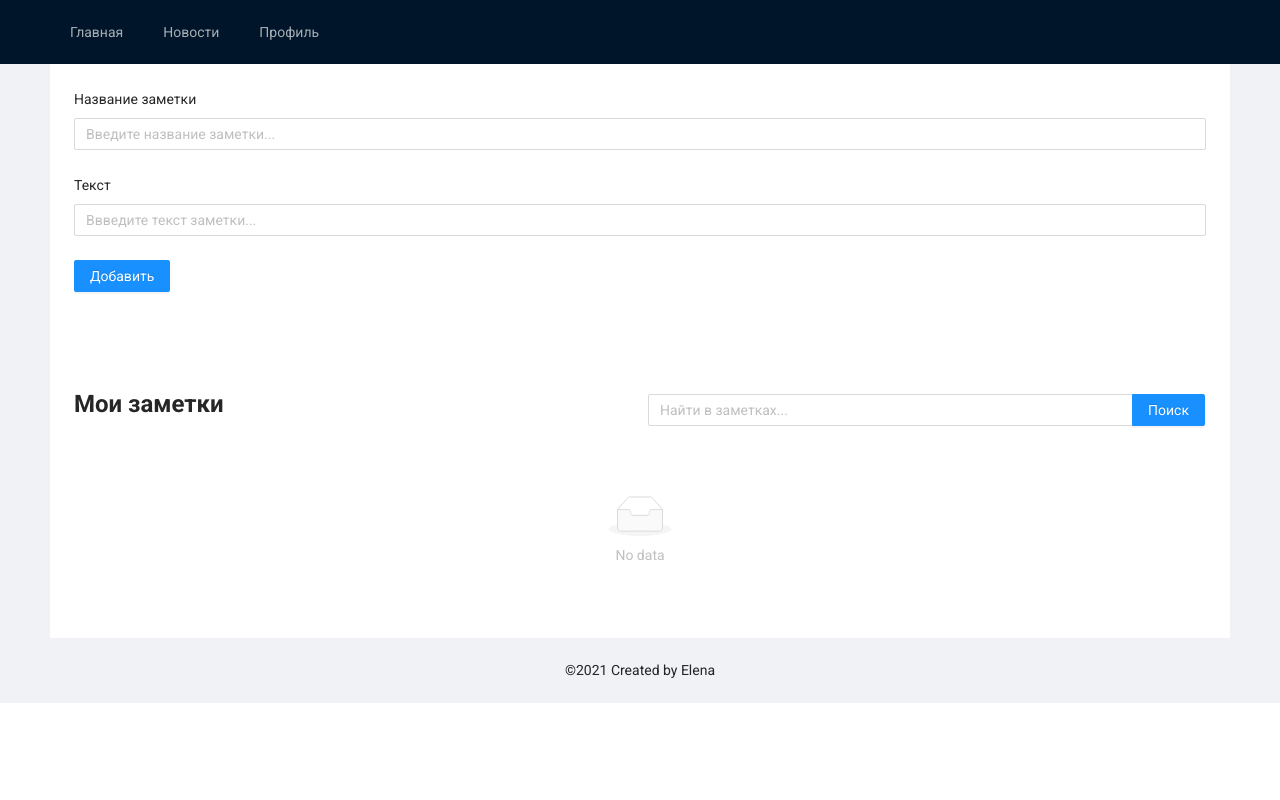
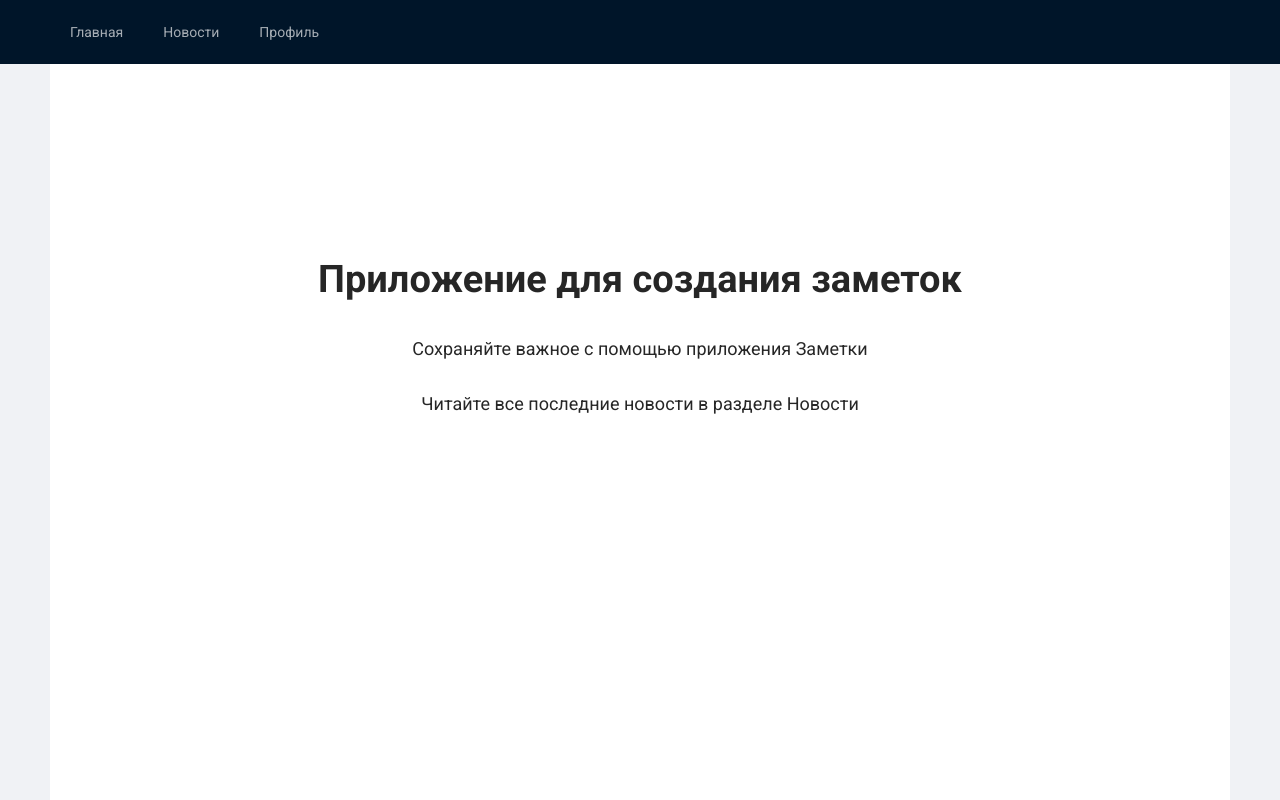
Before and after one commit to ElenaIzot/notes, a React (Create React App) app: page /notes/notes in a window 1280 px wide. Shown: the top 800 px of the page. Built offline with nearby package versions, Linux system fonts and the light colour scheme.

Commit message:
final changes

```diff
--- a/src/App.tsx
+++ b/src/App.tsx
@@ -14,7 +14,7 @@ const { Link: L } = Typography;
 function App() {
   return (
     <Layout className="layout">
-      <Router basename='/'>
+      <Router basename='/notes'>
         <Header>
           <Menu theme="dark" mode="horizontal" >
             <Menu.Item>
--- a/src/pages/mainPage.tsx
+++ b/src/pages/mainPage.tsx
@@ -6,15 +6,15 @@ export function MainPage(): JSX.Element {
   return (
     <div className="site-layout-content">
       <Typography className="main">
-        <Title level={1} className="main__title">
+        <Title className="main__title">
           Приложение для создания заметок
         </Title>
         <Paragraph className="main__text">
           Сохраняйте важное с помощью приложения Заметки
         </Paragraph>
-        <Link href="/notes/notes" className="main__link">
-          Прейти к созданию заметок
-        </Link>
+        <Paragraph className="main__text">
+          Читайте все последние новости в разделе Новости
+        </Paragraph>
       </Typography>
     </div>
   )
--- a/src/pages/newsPage.tsx
+++ b/src/pages/newsPage.tsx
@@ -6,21 +6,21 @@ const news: News[] = [
     {
         id: 1,
         title: 'Храброго пса наградили за спасение коал от пожаров',
-        description: "Собака по кличке Медведь, помесь бордер-колли и кули, стала членомавстралийской спасательной группы по поиску пострадавших при пожаре коал в 2019 году. Пса, брошенного хозяевами, натренировали на то, чтобы выслеживать коал по запаху.Отважный Медведь помог спасти более сотни коал от пожаров и теперь получил награду Международного фонда защиты животных. Медведь проходил обучение в Университете Саншайн-Кост, где кинологи научили его использовать обоняние для поиска коал.",
+        description: "Собака по кличке Медведь, помесь бордер-колли и кули, стала членом австралийской спасательной группы по поиску пострадавших при пожаре коал в 2019 году. Пса, брошенного хозяевами, натренировали на то, чтобы выслеживать коал по запаху.Отважный Медведь помог спасти более сотни коал от пожаров и теперь получил награду Международного фонда защиты животных. Медведь проходил обучение в Университете Саншайн-Кост, где кинологи научили его использовать обоняние для поиска коал.",
         image: 'https://s3.nat-geo.ru/images/2021/11/1/ab9f857578a54680a32135f6951c8916.max-2000x1000.jpg',
         date: '1 ноября 2021',
     },
     {
         id: 2,
         title: 'Храброго пса наградили за спасение коал от пожаров',
-        description: "Собака по кличке Медведь, помесь бордер-колли и кули, стала членомавстралийской спасательной группы по поиску пострадавших при пожаре коал в 2019 году. Пса, брошенного хозяевами, натренировали на то, чтобы выслеживать коал по запаху.Отважный Медведь помог спасти более сотни коал от пожаров и теперь получил награду Международного фонда защиты животных. Медведь проходил обучение в Университете Саншайн-Кост, где кинологи научили его использовать обоняние для поиска коал.",
+        description: "Собака по кличке Медведь, помесь бордер-колли и кули, стала членом австралийской спасательной группы по поиску пострадавших при пожаре коал в 2019 году. Пса, брошенного хозяевами, натренировали на то, чтобы выслеживать коал по запаху.Отважный Медведь помог спасти более сотни коал от пожаров и теперь получил награду Международного фонда защиты животных. Медведь проходил обучение в Университете Саншайн-Кост, где кинологи научили его использовать обоняние для поиска коал.",
         image: 'https://s3.nat-geo.ru/images/2021/11/1/ab9f857578a54680a32135f6951c8916.max-2000x1000.jpg',
         date: '1 ноября 2021',
     },
     {
         id: 3,
         title: 'Храброго пса наградили за спасение коал от пожаров',
-        description: "Собака по кличке Медведь, помесь бордер-колли и кули, стала членомавстралийской спасательной группы по поиску пострадавших при пожаре коал в 2019 году. Пса, брошенного хозяевами, натренировали на то, чтобы выслеживать коал по запаху.Отважный Медведь помог спасти более сотни коал от пожаров и теперь получил награду Международного фонда защиты животных. Медведь проходил обучение в Университете Саншайн-Кост, где кинологи научили его использовать обоняние для поиска коал.",
+        description: "Собака по кличке Медведь, помесь бордер-колли и кули, стала членом австралийской спасательной группы по поиску пострадавших при пожаре коал в 2019 году. Пса, брошенного хозяевами, натренировали на то, чтобы выслеживать коал по запаху.Отважный Медведь помог спасти более сотни коал от пожаров и теперь получил награду Международного фонда защиты животных. Медведь проходил обучение в Университете Саншайн-Кост, где кинологи научили его использовать обоняние для поиска коал.",
         image: 'https://s3.nat-geo.ru/images/2021/11/1/ab9f857578a54680a32135f6951c8916.max-2000x1000.jpg',
         date: '1 ноября 2021',
     },
@@ -28,7 +28,7 @@ const news: News[] = [
 
 export function NewsPage(): JSX.Element {
     const listNews: JSX.Element[] = news.map((item) =>
-        <Col span={12}>
+        <Col xs={24} xl={12}>
             <Card title={item.title} key={item.id}>
                 <Image src={item.image} />
                 <Paragraph italic type="secondary">
--- a/src/pages/notesPage.tsx
+++ b/src/pages/notesPage.tsx
@@ -66,7 +66,7 @@ export function NotesPage(): JSX.Element {
                             Мои заметки
                         </Title>
                     </Col>
-                    <Col span={12}>
+                    <Col xs={24} xl={8}>
                         <Search
                             placeholder="Найти в заметках..."
                             allowClear
--- a/src/styles/main-content/_main-content.scss
+++ b/src/styles/main-content/_main-content.scss
@@ -1,37 +1,37 @@
 .main {
     display: flex;
-    padding: $step*2;
+    padding: $step * 2;
     padding-top: 160px;
     padding-bottom: 100px;
     flex-direction: column;
     align-items: center;
     min-height: 100vh;
-
     &__title {
-        font-size: 48px;
+        font-size: 38px;
         padding: $step;
-        margin-bottom: $step*3;
+        margin-bottom: $step * 3;
+        text-align: center;
     }
     &__text {
         font-size: $font-size-medium;
         padding: $step;
-        margin-bottom: $step*3;
-    }
-    &__link {
-        display: inline-block;
-        color: #ffffff;
-        text-decoration: none;
-        background: #001529;
-        border: 0;
-        border-radius: 3px;
-        font-size:$font-size-default;
-        padding: $step*3  $step*4 $step*3;
+        margin-bottom: $step * 3;
         text-align: center;
     }
-    &__link:hover {
-        color: #ffffff;
-        background: rgb(0, 33, 63);
-        text-decoration: none;
+}
+
+// !important used to overlap Ant Design styles
+
+@media screen and (max-width: 360px) {
+    .main {
+        display: flex;
+        padding: 16px;
+        padding-top: 80px;
+        padding-bottom: 80px;
+        align-items: stretch;
+
+        &__title {
+            font-size: 28px !important;
+        }
     }
-
 }
--- a/src/styles/main.scss
+++ b/src/styles/main.scss
@@ -2,23 +2,3 @@
 @import "_layout.scss";
 @import "_components.scss";
 @import "_fonts.scss";
-
-.site-layout-content {
-    min-height: 280px;
-    padding: 24px;
-    background: #fff;
-}
-.logo {
-    float: left;
-    width: 120px;
-    height: 31px;
-    margin: 16px 24px 16px 0;
-    background: rgba(255, 255, 255, 0.3);
-}
-.ant-row-rtl .logo {
-    float: right;
-    margin: 16px 0 16px 24px;
-}
-[data-theme="dark"] .site-layout-content {
-    background: #141414;
-}
--- a/src/styles/notes/_notes.scss
+++ b/src/styles/notes/_notes.scss
@@ -6,6 +6,7 @@
     display: flex;
     flex-flow: row wrap;
     align-items: center;
+    justify-content: space-between;
     margin-bottom: 1rem;
     margin-top: 6rem;
     &__title{
@@ -13,7 +14,7 @@
     }
 }
 
-@media (max-width: 560px) {
+@media screen and (max-width: 576px) {
     .notes {
         display: flex;
         flex-flow: column;
```
Also changed, not shown: 1 other file (tests, documents, lock files or other folders).
